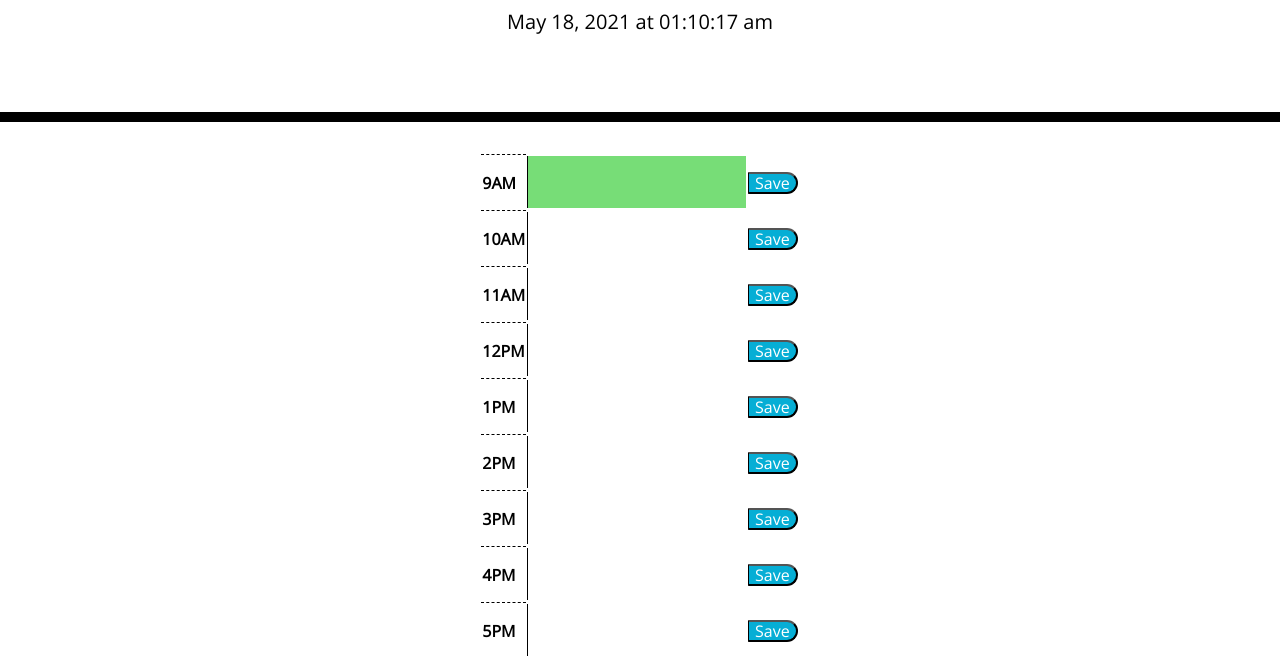
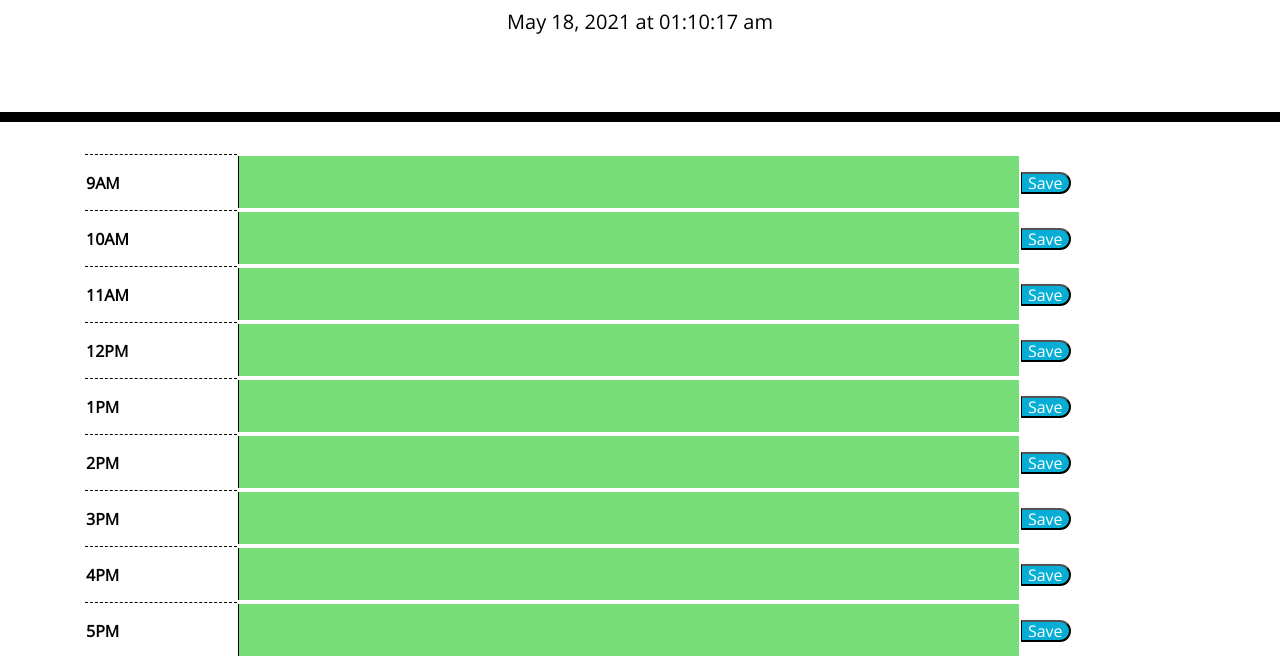
Before and after one commit to Brad-Sam25/Work-Day-Planner, a plain HTML site: page index.html in a window 1280 px wide. Shown: the part 182-841 px from the top of the page. Drawn offline with nearby package versions, Linux system fonts and the light colour scheme.

Commit message:
saving final changes

```diff
--- a/assets/css/style.css
+++ b/assets/css/style.css
@@ -46,12 +46,12 @@ textarea {
   border-top: 1px dashed #000000;
 }
 
-.past {
+.present {
   background-color: #d3d3d3;
   color: white;
 }
 
-.present {
+.past {
   background-color: #ff6961;
   color: white;
 }
--- a/assets/js/script.js
+++ b/assets/js/script.js
@@ -1,114 +1,172 @@
 let textAreaEl = $("#text-area");
-let nine = $("#900");
-let ten = $("#1000");
-let eleven = $("#1100");
-let twelve = $("#1200");
-let thirteen = $("#1300");
-let fourteen = $("#1400");
-let fifteen = $("#1500");
-let sixteen = $("#1600");
-let seventeen = $("#1700");
-let rightNow = moment().format('HH:mm a');
+let nine = $("#text-area9");
+let ten = $("#text-area10");
+let eleven = $("#text-area11");
+let twelve = $("#text-area12");
+let thirteen = $("#text-area13");
+let fourteen = $("#text-area14");
+let fifteen = $("#text-area15");
+let sixteen = $("#text-area16");
+let seventeen = $("#text-area17");
+let rightNow = moment().format('H');
+
+$(document).ready(function() {
+    let ls9 = localStorage.getItem("nine")
+    let ls10 = localStorage.getItem("ten")
+    let ls11 = localStorage.getItem("eleven")
+    let ls12 = localStorage.getItem("twelve")
+    let ls13= localStorage.getItem("thirteen")
+    let ls14 = localStorage.getItem("fourteen")
+    let ls15 = localStorage.getItem("fifteen")
+    let ls16 = localStorage.getItem("sixteen")
+    let ls17 = localStorage.getItem("seventeen")
+
+    nine.text(ls9);
+    ten.text(ls10);
+    eleven.text(ls11);
+    twelve.text(ls12);
+    thirteen.text(ls13);
+    fourteen.text(ls14);
+    fifteen.text(ls15);
+    sixteen.text(ls16);
+    seventeen.text(ls17);
+})
+
 
 function showBlockColor () {
-    parseInt($("#900").val(), rightNow)
-    if (nine < rightNow) {
-        $(textAreaEl).addClass("past")
-    } else if (nine > rightNow) {
-        $(textAreaEl).removeClass("past").addClass("future")
+console.log(rightNow)
+    if (9 < rightNow) {
+        nine.removeClass("present").removeClass("future").addClass("past")
+    } else if (9 > rightNow) {
+        nine.removeClass("past").removeClass("present").addClass("future")
     } else {
-        $(textAreaEl).removeClass("future").addClass("present")
+        nine.removeClass("future").removeClass("past").addClass("present")
     }
 
-    parseInt($("#1000").val(), rightNow)
-    if (ten < rightNow) {
-        $(textAreaEl).addClass("past")
-    } else if (ten > rightNow) {
-        $(textAreaEl).removeClass("past").addClass("future")
+    if (10 < rightNow) {
+        ten.removeClass("present").removeClass("future").addClass("past")
+    } else if (10 > rightNow) {
+        ten.removeClass("past").removeClass("present").addClass("future")
     } else {
-        $(textAreaEl).removeClass("future").addClass("present")
+        ten.removeClass("future").removeClass("past").addClass("present")
     }
 
-    parseInt($("#1100").val(), rightNow)
-    if (eleven < rightNow) {
-        $(textAreaEl).addClass("past")
-    } else if (eleven > rightNow) {
-        $(textAreaEl).removeClass("past").addClass("future")
+    if (11 < rightNow) {
+        eleven.removeClass("present").removeClass("future").addClass("past")
+    } else if (11 > rightNow) {
+        eleven.removeClass("past").removeClass("present").addClass("future")
     } else {
-        $(textAreaEl).removeClass("future").addClass("present")
+        eleven.removeClass("future").removeClass("past").addClass("present")
     }
 
-    parseInt($("#1200").val(), rightNow)
-    if (twelve < rightNow) {
-        $(textAreaEl).addClass("past")
-    } else if (twelve > rightNow) {
-        $(textAreaEl).removeClass("past").addClass("future")
+    if (12 < rightNow) {
+        twelve.removeClass("present").removeClass("future").addClass("past")
+    } else if (12 > rightNow) {
+        twelve.removeClass("past").removeClass("present").addClass("future")
     } else {
-        $(textAreaEl).removeClass("future").addClass("present")
+        twelve.removeClass("future").removeClass("past").addClass("present")
     }
 
-    parseInt($("#1300").val(), rightNow)
-    if (thirteen < rightNow) {
-        $(textAreaEl).addClass("past")
-    } else if (thirteen > rightNow) {
-        $(textAreaEl).removeClass("past").addClass("future")
+    if (13 < rightNow) {
+        thirteen.removeClass("present").removeClass("future").addClass("past")
+    } else if (13 > rightNow) {
+        thirteen.removeClass("past").removeClass("present").addClass("future")
     } else {
-        $(textAreaEl).removeClass("future").addClass("present")
+        thirteen.removeClass("future").removeClass("past").addClass("present")
     }
 
-    parseInt($("#1400").val(), rightNow)
-    if (fourteen < rightNow) {
-        $(textAreaEl).addClass("past")
-    } else if (fourteen > rightNow) {
-        $(textAreaEl).removeClass("past").addClass("future")
+    if (14 < rightNow) {
+        fourteen.removeClass("present").removeClass("future").addClass("past")
+    } else if (14 > rightNow) {
+        fourteen.removeClass("past").removeClass("present").addClass("future")
     } else {
-        $(textAreaEl).removeClass("future").addClass("present")
+        fourteen.removeClass("future").removeClass("past").addClass("present")
     }
 
-    parseInt($("#1500").val(), rightNow)
-    if (fifteen < rightNow) {
-        $(textAreaEl).addClass("past")
-    } else if (fifteen > rightNow) {
-        $(textAreaEl).removeClass("past").addClass("future")
+    if (15 < rightNow) {
+        fifteen.removeClass("present").removeClass("future").addClass("past")
+    } else if (15 > rightNow) {
+        fifteen.removeClass("past").removeClass("present").addClass("future")
     } else {
-        $(textAreaEl).removeClass("future").addClass("present")
+        fifteen.removeClass("future").removeClass("past").addClass("present")
     }
 
-    parseInt($("#1600").val(), rightNow)
-    if (sixteen < rightNow) {
-        $(textAreaEl).addClass("past")
-    } else if (sixteen > rightNow) {
-        $(textAreaEl).removeClass("past").addClass("future")
+    if (16 < rightNow) {
+        sixteen.removeClass("present").removeClass("future").addClass("past")
+    } else if (16 > rightNow) {
+        sixteen.removeClass("past").removeClass("present").addClass("future")
     } else {
-        $(textAreaEl).removeClass("future").addClass("present")
+        sixteen.removeClass("future").removeClass("past").addClass("present")
     }
 
-    parseInt($("#1700").val(), rightNow)
-    if (seventeen < rightNow) {
-        $(textAreaEl).addClass("past")
-    } else if (seventeen > rightNow) {
-        $(textAreaEl).removeClass("past").addClass("future")
+    if (17 < rightNow) {
+        seventeen.removeClass("present").removeClass("future").addClass("past")
+    } else if (17 > rightNow) {
+        seventeen.removeClass("past").removeClass("present").addClass("future")
     } else {
-        $(textAreaEl).removeClass("future").addClass("present")
+        seventeen.removeClass("future").removeClass("past").addClass("present")
     }
 }
 
 showBlockColor();
 
-console.log(nine);
 
-$("#saves").on("click", function () {
-    localStorage.setItem('event', JSON.stringify(textAreaEl));
+
+$("#saves9").on("click", function () {
+    let input = nine.val();
+    localStorage.setItem("nine", input);
 })
 
-function getSavedText (event) {
-    if (!localStorage.getItem(textAreaEl)) {
-        return '';
-    }
-    return localStorage.getItem(textAreaEl)
-}
+$("#saves10").on("click", function () {
+    let input = ten.val();
+    localStorage.setItem("ten", input);
+})
 
-getSavedText();
+$("#saves11").on("click", function () {
+    let input = eleven.val();
+    localStorage.setItem("eleven", input);
+})
+
+$("#saves12").on("click", function () {
+    let input = twelve.val();
+    localStorage.setItem("twelve", input);
+})
+
+$("#saves13").on("click", function () {
+    let input = thirteen.val();
+    localStorage.setItem("thirteen", input);
+})
+
+$("#saves14").on("click", function () {
+    let input = fourteen.val();
+    localStorage.setItem("fourteen", input);
+})
+
+$("#saves15").on("click", function () {
+    let input = fifteen.val();
+    localStorage.setItem("fifteen", input);
+})
+
+$("#saves16").on("click", function () {
+    let input = sixteen.val();
+    localStorage.setItem("sixteen", input);
+})
+
+$("#saves17").on("click", function () {
+    let input = seventeen.val();
+    localStorage.setItem("seventeen", input);
+})
+
+
+
+// function getSavedText (event) {
+//     if (!localStorage.getItem(textAreaEl)) {
+//         return '';
+//     }
+//     return localStorage.getItem(textAreaEl)
+// }
+
+// getSavedText();
 
 function showTime () {
     let currentTime = moment().format('MMMM DD, YYYY [at] hh:mm:ss a');
--- a/index.html
+++ b/index.html
@@ -30,86 +30,86 @@
     </header>
     <div class="container">
       <!-- Timeblocks go here -->
-        <table>
-          <tr id="900">
+        <table class="col-xl-12">
+          <tr id="9">
             <th class="hour">9AM</th>
             <td>
-              <textarea id="text-area"></textarea>
+              <textarea id="text-area9" class="col-xl-12" ></textarea>
             </td>
             <td>
-              <button class="saveBtn" id="saves">Save</button>
+              <button class="saveBtn" id="saves9">Save</button>
             </td>
           </tr>
-          <tr id="1000">
+          <tr id="10">
             <th class="hour">10AM</th>
             <td>
-              <textarea id="text-area"></textarea>
+              <textarea id="text-area10" class="col-xl-12"></textarea>
             </td>
             <td>
-              <button class="saveBtn" id="saves">Save</button>
+              <button class="saveBtn" id="saves10">Save</button>
             </td>
           </tr>
-          <tr id="1100">
+          <tr id="11">
             <th class="hour" >11AM</th>
             <td>
-              <textarea id="text-area"></textarea>
+              <textarea id="text-area11" class="col-xl-12"></textarea>
             </td>
             <td>
-              <button class="saveBtn" id="saves">Save</button>
+              <button class="saveBtn" id="saves11">Save</button>
             </td>
           </tr>
-          <tr id="1200">
+          <tr id="12">
             <th class="hour" >12PM</th>
             <td>
-              <textarea id="text-area"></textarea>
+              <textarea id="text-area12" class="col-xl-12"></textarea>
             </td>
             <td>
-              <button class="saveBtn" id="saves">Save</button>
+              <button class="saveBtn" id="saves12">Save</button>
             </td>
           </tr>
-          <tr id="1300">
+          <tr id="13">
             <th class="hour" >1PM</th>
             <td>
-              <textarea id="text-area"></textarea>
+              <textarea id="text-area13" class="col-xl-12"></textarea>
             </td>
             <td>
-              <button class="saveBtn" id="saves">Save</button>
+              <button class="saveBtn" id="saves13">Save</button>
             </td>
           </tr>
-          <tr id="1400">
+          <tr id="14">
             <th class="hour" >2PM</th>
             <td>
-              <textarea id="text-area"></textarea>
+              <textarea id="text-area14" class="col-xl-12"></textarea>
             </td>
             <td>
-              <button class="saveBtn" id="saves">Save</button>
+              <button class="saveBtn" id="saves14">Save</button>
             </td>
           </tr>
-          <tr id="1500">
+          <tr id="15">
             <th class="hour" >3PM</th>
             <td>
-              <textarea id="text-area"></textarea>
+              <textarea id="text-area15" class="col-xl-12"></textarea>
             </td>
             <td>
-              <button class="saveBtn" id="saves">Save</button>
+              <button class="saveBtn" id="saves15">Save</button>
             </td>
           </tr>
-          <tr id="1600">
+          <tr id="16">
             <th class="hour" >4PM</th>
             <td>
-              <textarea id="text-area"></textarea>
+              <textarea id="text-area16" class="col-xl-12"></textarea>
             </td>
             <td>
-              <button class="saveBtn" id="saves">Save</button>
+              <button class="saveBtn" id="saves16">Save</button>
             </td>
           </tr>
-          <tr id="1700">
+          <tr id="17">
             <th class="hour" >5PM</th>
             <td>
-              <textarea id="text-area"></textarea>
+              <textarea id="text-area17" class="col-xl-12"></textarea>
             </td>
             <td>
-              <button class="saveBtn" id="saves">Save</button>
+              <button class="saveBtn" id="saves17">Save</button>
             </td>
           </tr>
         </table>
```
